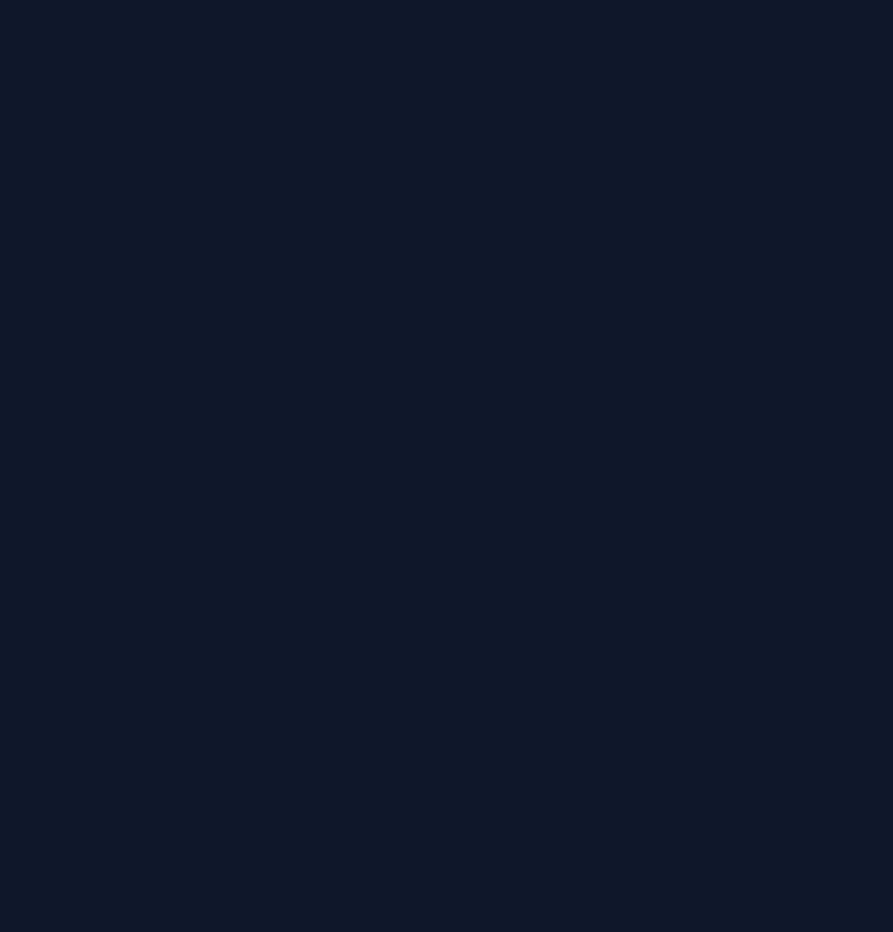
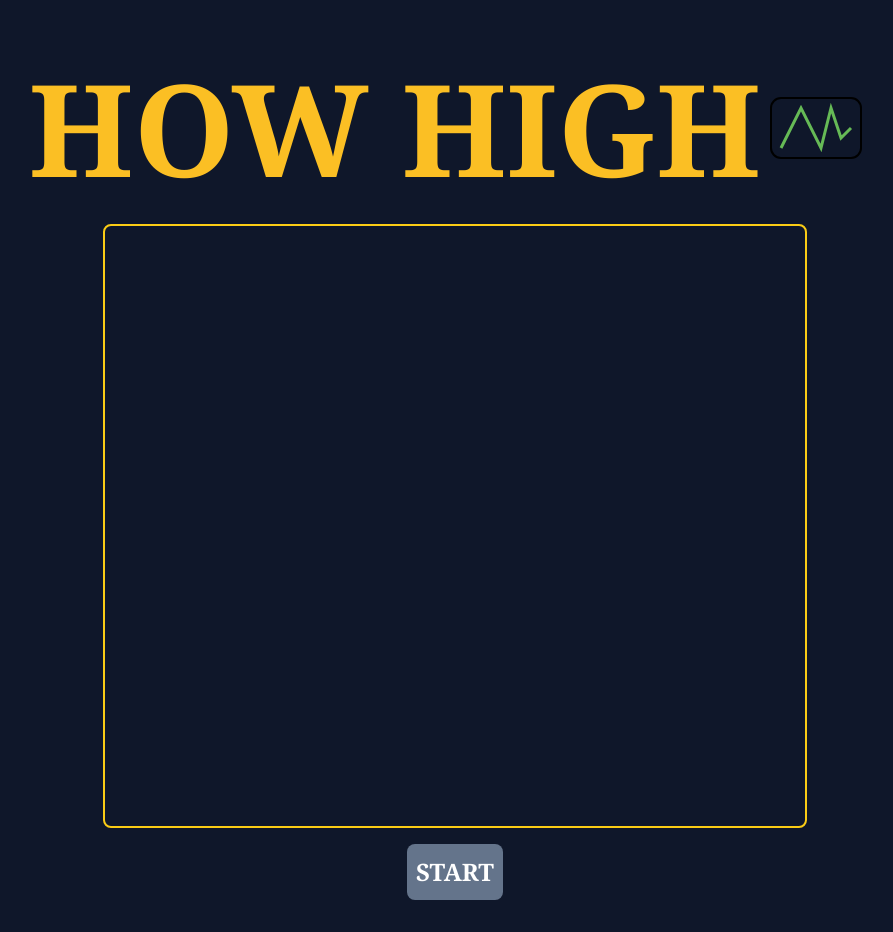
Before and after one commit to priftisk/hangman, a React (Vite) app: page /canvas in a window 1280 px wide. Before the commit this address had no page. Shown: the whole page, without its empty margins (185-1078 px from the left). Before the commit the page ends 800 px from the top, so only its background shows below. Built offline with nearby package versions, Linux system fonts and the light colour scheme.

Commit message:
Line game base added

```diff
--- a/src/App.jsx
+++ b/src/App.jsx
@@ -2,12 +2,14 @@ import "./App.css";
 import { BrowserRouter, Route, Routes } from "react-router-dom";
 import HangmanPage from "./pages/HangmanPage";
 import HomePage from "./pages/HomePage";
+import CanvasPage from "./pages/CanvasPage";
 function App() {
   return (
     <BrowserRouter>
       <Routes>
         <Route path="/" element={<HomePage />}>
           <Route path="hangman" element={<HangmanPage />} />
+          <Route path="canvas" element={<CanvasPage />} />
         </Route>
       </Routes>
     </BrowserRouter>
--- /dev/null
+++ b/src/components/canvas/CanvasFigure.jsx
@@ -0,0 +1,23 @@
+export default function CanvasFigure() {
+  return (
+    <svg width="120" height="80" xmlns="http://www.w3.org/2000/svg">
+      <rect
+        x="10"
+        y="10"
+        width="90"
+        height="60"
+        fill="none"
+        stroke="#000"
+        strokeWidth="2"
+        rx="10" ry="10"
+      />
+
+      <polyline
+        points="20,60 40,20 60,60 70,20 80,50 90,40"
+        fill="none"
+        stroke="#66ba56"
+        strokeWidth="3"
+      />
+    </svg>
+  );
+}
--- /dev/null
+++ b/src/components/canvas/CanvasLogo.jsx
@@ -0,0 +1,12 @@
+import CanvasFigure from "./CanvasFigure";
+
+export default function CanvasLogo() {
+  return (
+    <div className="flex flex-row items-center">
+      <h1 className="font-bold text-amber-400 lg:text-[8rem] md:text-[4rem] font-serif">
+        HOW HIGH
+      </h1>
+      <CanvasFigure />
+    </div>
+  );
+}
--- /dev/null
+++ b/src/helper/canvas.jsx
@@ -0,0 +1,47 @@
+export function drawCircle(canvas, ctx, idx) {
+  const circleRadius = 20;
+  const canvasWidth = canvas.width;
+  const canvasHeight = canvas.height;
+
+  // Ensure centerX is at least circleRadius away from the left and right edges
+  let centerX =
+    Math.floor(Math.random() * (canvasWidth - circleRadius * 2)) + circleRadius;
+
+  // Ensure centerY is at least circleRadius away from the top and bottom edges
+  let centerY =
+    Math.floor(Math.random() * (canvasHeight - circleRadius * 2)) +
+    circleRadius;
+
+  ctx.beginPath();
+  ctx.arc(centerX, centerY, circleRadius, 0, 2 * Math.PI);
+  ctx.fillStyle = "red";
+  ctx.fill();
+  ctx.lineWidth = 1;
+  ctx.strokeStyle = "blue";
+  ctx.stroke();
+
+  // Set the font and alignment for the text
+  ctx.fillStyle = "black";
+  ctx.font = "16px Arial";
+  ctx.textAlign = "center"; // Center the text horizontally
+  ctx.textBaseline = "middle"; // Center the text vertically
+
+  ctx.fillText(idx + 1, centerX, centerY);
+}
+
+export function drawCurrentScore(ctx, posX, posY, value) {
+  ctx.fillStyle = "white";
+  ctx.font = "24px Sans-Serif";
+  ctx.textAlign = "end"; // Center the text horizontally
+  ctx.textBaseline = "end"; // Center the text vertically
+  ctx.fillText((value * 100).toFixed(0), posX + 20, posY - 14);
+}
+
+export function drawCircleAtEndOfLine(ctx, posX, posY) {
+  ctx.beginPath(); // Start a new path for the circle
+  ctx.arc(posX, posY, 10, 0, 2 * Math.PI);
+  ctx.fillStyle = "#fbbf24";
+  ctx.fill();
+  ctx.lineWidth = 1;
+  ctx.stroke(); // Stroke the circle to create its border
+}
--- /dev/null
+++ b/src/pages/CanvasPage.jsx
@@ -0,0 +1,174 @@
+import { useEffect, useState, useRef, useCallback } from "react";
+import CanvasLogo from "../components/canvas/CanvasLogo";
+import { drawCircleAtEndOfLine, drawCurrentScore } from "../helper/canvas";
+
+export default function CanvasPage() {
+  const [maxProgress, setMaxProgress] = useState();
+  const [gameStarted, setGameStarted] = useState(false);
+  const [gameOver, setGameOver] = useState(false);
+  const progressState = useRef(0);
+  const gameOverRef = useRef(gameOver); // Create a ref for the gameOver state
+  const progressStoppedAt = useRef(0);
+  const [hasMadeChoice, setHasMadeChoice] = useState(false);
+  gameOverRef.current = gameOver; // Somehow this only works with ref (TODO: check closures)
+
+  function drawLine(canvas, ctx) {
+    const startingPos = {
+      //Start in bottom left
+      x: 0,
+      y: canvas.height,
+    };
+    const endingPos = {
+      //End in top right
+      x: canvas.width,
+      y: 0,
+    };
+    const duration = 8 * 1000; // Duration in milliseconds (8 seconds)
+    let startTime = null;
+
+    function animateLine(timestamp) {
+      if (gameOverRef.current) return; // Stop animation if gameOver is true
+
+      if (!startTime) startTime = timestamp;
+      const elapsedTime = timestamp - startTime;
+      const progress = Math.min(elapsedTime / duration, 1);
+      progressState.current = progress;
+
+      // Clear the canvas for each frame
+      ctx.clearRect(0, 0, canvas.width, canvas.height);
+
+      // Calculate the current position of the line
+      const currentX = startingPos.x + (endingPos.x - startingPos.x) * progress;
+      const currentY = startingPos.y + (endingPos.y - startingPos.y) * progress;
+
+      // Draw the line up to the current position
+      ctx.beginPath();
+      ctx.strokeStyle = "rgb(100 116 139)";
+      ctx.lineWidth = 4;
+      ctx.moveTo(startingPos.x, startingPos.y);
+      ctx.lineTo(currentX, currentY);
+      ctx.stroke();
+
+      drawCircleAtEndOfLine(ctx, currentX, currentY);
+      drawCurrentScore(ctx, currentX, currentY, progress);
+
+      // Continue the animation until the line is fully drawn or gameOver becomes true
+      if (progress < maxProgress) {
+        requestAnimationFrame(animateLine);
+      } else {
+        setGameOver(true);
+      }
+    }
+
+    // Start the animation
+    requestAnimationFrame(animateLine);
+    return () => {
+      gameOverRef.current = true;
+    };
+  }
+
+  useEffect(() => {
+    if (gameStarted) {
+      var canvas = document.getElementById("myCanvas");
+      var ctx = canvas.getContext("2d");
+
+      if (!gameOver) {
+        drawLine(canvas, ctx);
+      }
+    }
+  }, [gameStarted, gameOver]);
+
+  useEffect(() => {
+    if (gameOver) {
+      if (progressStoppedAt.current < progressState.current) {
+        console.log("YOU STOPPED TOO EARLY");
+      } else if (progressStoppedAt.current > progressState.current) {
+        console.log("YOU DIDN'T STOP");
+      } else {
+        console.log("NAILED IT");
+      }
+    }
+  }, [gameOver]);
+
+  const handleEndClick = () => {
+    progressStoppedAt.current = progressState.current;
+    setHasMadeChoice(true);
+  };
+  const handleStartClick = () => {
+    setGameOver(false);
+    setGameStarted(true);
+    setMaxProgress(Math.random());
+    setHasMadeChoice(false);
+    progressStoppedAt.current = 0;
+  };
+  const handleRestartClick = () => {
+    setGameOver(false);
+    setGameStarted(true);
+    setMaxProgress(Math.random());
+    setHasMadeChoice(false);
+    progressStoppedAt.current = 0;
+  };
+  return (
+    <div
+      id="container"
+      className="flex items-center flex-col lg:min-h-[40rem] md:min-h-[20rem] font-serif"
+    >
+      <CanvasLogo />
+      <canvas
+        id="myCanvas"
+        className="border-2 border-yellow-400 rounded-lg"
+        width={"700px"}
+        height={"600px"}
+      />
+
+      <div className="flex flex-row ">
+        {hasMadeChoice && (
+          <div className="flex flex-row items-center">
+            <span className="text-white text-[2rem]">YOU: </span>
+            <span className="text-while text-[4rem] text-green-600">
+              {progressState.current > 0.0
+                ? (progressStoppedAt.current * 100).toFixed(0)
+                : "Didn't stop"}
+            </span>
+          </div>
+        )}
+        {gameOver && (
+          <div className="flex flex-row items-center">
+            <span className="text-white text-[2rem]">MAX: </span>
+            <span className="text-while text-[4rem] text-green-600">
+              {(progressState.current * 100).toFixed(0)}
+            </span>
+          </div>
+        )}
+      </div>
+
+      <div className="mt-4">
+        {gameStarted && !hasMadeChoice && !gameOver ? (
+          <button
+            className="w-24 h-14 bg-slate-500 text-2xl text-white font-bold font-serif rounded-lg"
+            onClick={() => handleEndClick()}
+          >
+            STOP
+          </button>
+        ) : !hasMadeChoice && !gameStarted ? (
+          <button
+            className="w-24 h-14 bg-slate-500 text-2xl text-white font-bold font-serif rounded-lg"
+            onClick={() => handleStartClick()}
+          >
+            START
+          </button>
+        ) : (
+          gameOver &&
+          !hasMadeChoice && (
+            <button
+              className="w-32 h-14 bg-slate-500 text-2xl text-white font-bold font-serif rounded-lg "
+              onClick={() => handleRestartClick()}
+            >
+              RESTART
+            </button>
+          )
+        )}
+      </div>
+    </div>
+  );
+}
--- a/src/pages/HomePage.jsx
+++ b/src/pages/HomePage.jsx
@@ -1,22 +1,32 @@
 import { Link, Outlet, useLocation } from "react-router-dom";
 import HangmanLogo from "../components/hangman/HangmanLogo";
+import CanvasLogo from "../components/canvas/CanvasLogo";
 
 export default function HomePage() {
   const location = useLocation();
   const locationisHome = location.pathname === "/";
-  const locationIsHangman = location.pathname === "/hangman";
+  // const locationIsHangman = location.pathname === "/hangman";
+  // const locationIsCanvas = location.pathname === "/canvas";
+
   return (
     <>
-      {locationIsHangman ||
-        (locationisHome && (
+      {locationisHome && (
         <div className="animate-zoomin">
           <Link to={"hangman"}>
             <HangmanLogo attemptsRemaining={0} />
           </Link>
         </div>
-        ))}
-
+      )}
+      {locationisHome && (
+        <div className="animate-zoomin">
+          <Link to={"canvas"}>
+            <CanvasLogo />
+          </Link>
+        </div>
+      )}
+      <div className={`${!locationisHome && "animate-fadeinup"}`}>
         <Outlet />
+      </div>
     </>
   );
 }
--- a/tailwind.config.js
+++ b/tailwind.config.js
@@ -1130,14 +1130,14 @@ export default {
         fadeinbounceright: "fade-in-bounce-right 1s ease-in-out 0.25s 1",
         fadeinbounceleft: "fade-in-bounce-left 1s ease-in-out 0.25s 1",
         fadeinright: "fade-in-right 1s ease-in-out 0.25s 1",
-        fadeinup: "fade-in-up 1s ease-in-out 0.25s 1",
+        fadeinup: "fade-in-up 0.75s ease-in-out 0s 1",
         fadeoutdown: "fade-out-down 1s ease-in-out 0.25s 1",
         fadeouttopleft: "fade-out-top-left 1s ease-in-out 0.25s 1",
         fadeouttopright: "fade-out-top-right 1s ease-in-out 0.25s 1",
         fadeoutleft: "fade-out-left 1s ease-in-out 0.25s 1",
         fadeoutright: "fade-out-right 1s ease-in-out 0.25s 1",
         fadeoutup: "fade-out-up 1s ease-in-out 0.25s 1",
-        slideindown: "slide-in-down 1s ease-in-out 0.25s 1",
+        slideindown: "slide-in-down 1s ease-in-out 0s 1",
         slideinleft: "slide-in-left 1s ease-in-out 0.25s 1",
         slideinright: "slide-in-right 1s ease-in-out 0.25s 1",
         slideinup: "slide-in-up 1s ease-in-out 0.25s 1",
@@ -1149,7 +1149,7 @@ export default {
         slideleft: "slide-left 1s ease-in-out 0.25s 1",
         slideright: "slide-right 1s ease-in-out 0.25s 1",
         slideup: "slide-up 1s ease-in-out 0.25s 1",
-        zoomin: "zoom-in 1s ease-in-out 0.25s 1",
+        zoomin: "zoom-in 1s ease-in-out 0s 1",
         zoomout: "zoom-out 1s ease-in-out 0.25s 1",
         tada: "tada 1s ease-in-out 0.25s 1",
         spinnergrow: "spinner-grow 1s ease-in-out 0.25s 1",
```
Lines whose indentation alone changed are shown as unchanged.
